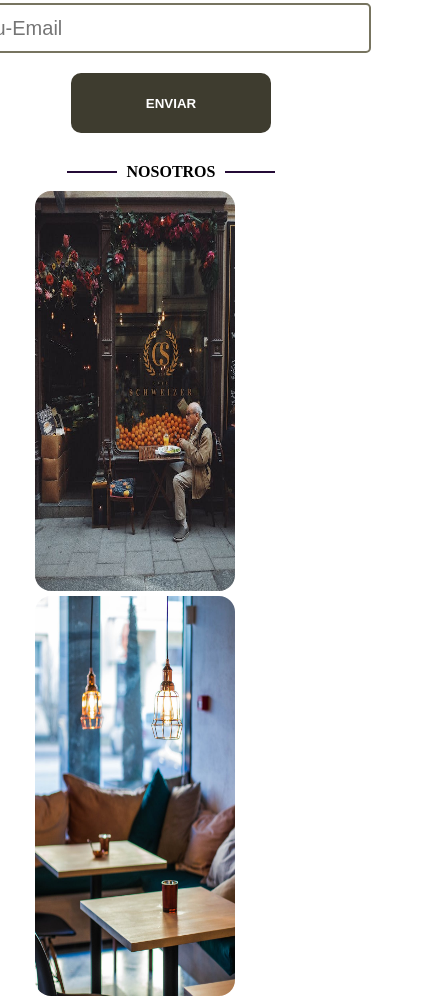
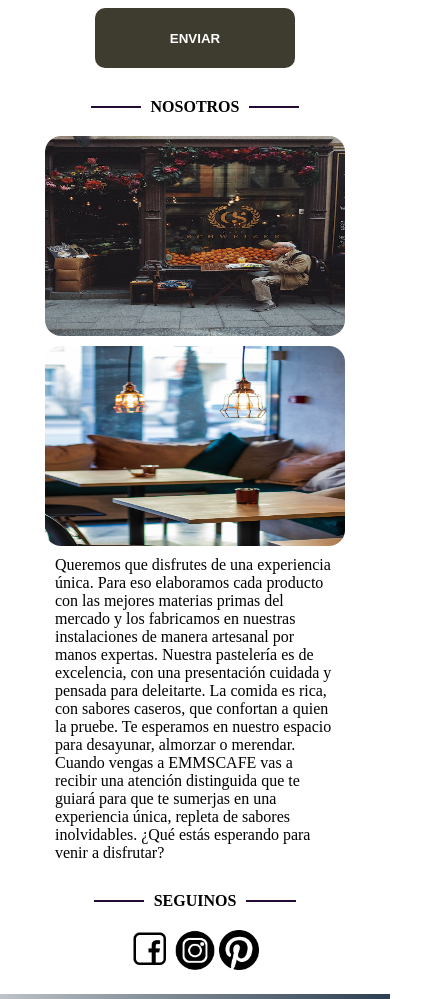
Before and after one commit to alangb-dp/integrator-final-html, a plain HTML site: page index.html in a window 390 px wide. Shown: the part 6344-7343 px from the top of the page, 446 px wide, since content can reach past the window. Drawn offline with Linux system fonts and the light colour scheme.

Commit message:
correct mediaqueries

```diff
--- a/index.html
+++ b/index.html
@@ -333,30 +333,6 @@
 
         </section>
 
-        <section id="about-us-mobile">
-            <div class="title">
-                <div class="title-content">
-                    <div class="l-1"></div>
-                    <h3>NOSOTROS</h3>
-                    <div class="l-2"></div>
-                </div>
-            </div>
-            <div class="images">
-                <img src="./assets/others/orange.jpeg" alt="Postal orange">
-                <img src="./assets/mesas.jpeg" alt="Postal">
-            </div>
-            <div>
-                <p>Queremos que disfrutes de una experiencia única.
-                    Para eso elaboramos cada producto con las mejores materias primas del mercado y los fabricamos en nuestras instalaciones de manera artesanal por manos expertas.
-                    Nuestra pastelería es de excelencia, con una presentación cuidada y pensada para deleitarte. La comida es rica, con sabores caseros, que confortan a quien la pruebe.
-                    Te esperamos en nuestro espacio para desayunar, almorzar o merendar. Cuando vengas a EMMSCAFE vas a recibir una atención distinguida que te guiará para que te sumerjas en una experiencia única, repleta de sabores inolvidables.
-                    ¿Qué estás esperando para venir a disfrutar?</p>
-            </div>
-
-
-
-        </section>
-
         <section id="about-us">
             <div class="title">
                 <div class="title-content">
@@ -366,15 +342,19 @@
                 </div>
             </div>
 
-            <div class="info-me">
-                <img src="./assets/others/orange.jpeg" alt="Postal orange">
+
+            <div class="info-container">
+                <div class="info-me">
+                    <img src="./assets/others/orange.jpeg" alt="Postal orange">
+                    <img src="./assets/mesas.jpeg" alt="Postal">
+                </div>
                 <p>Queremos que disfrutes de una experiencia única.
                     Para eso elaboramos cada producto con las mejores materias primas del mercado y los fabricamos en nuestras instalaciones de manera artesanal por manos expertas.
                     Nuestra pastelería es de excelencia, con una presentación cuidada y pensada para deleitarte. La comida es rica, con sabores caseros, que confortan a quien la pruebe.
                     Te esperamos en nuestro espacio para desayunar, almorzar o merendar. Cuando vengas a EMMSCAFE vas a recibir una atención distinguida que te guiará para que te sumerjas en una experiencia única, repleta de sabores inolvidables.
                     ¿Qué estás esperando para venir a disfrutar?</p>
 
-                <img src="./assets/mesas.jpeg" alt="Postal">
+
             </div>
 
         </section>
--- a/mediaqueries.css
+++ b/mediaqueries.css
@@ -48,9 +48,7 @@
         display: none;
     }
 
-    main{
-        width: 900px;
-    }
+
 
     #hero{
         display: none;
@@ -66,29 +64,35 @@
     }
 
     #hero-mobile img{
-        width: 800px;
-        height: 500px;
+        width: 500px;
+        height: 360px;
     }
 
 
-
-
-
     .l-1{
-        width: 200px;
+        width: 100px;
     }
 
     .l-2{
-        width: 200px;
+        width: 100px;
+    }
+
+
+    .info-container{
+        flex-direction: column;
+        justify-content: center;
+        align-items: center;
+        gap: 10px;
+        width: 80%;
     }
 
     .info-me img{
-        width: 200px;
+        width: 250px;
         height: 400px;
     }
 
     .info-me p{
-        font-size: 14px;
+        font-size: 10px;
     }
 
 }
@@ -97,38 +101,17 @@
 
 @media (max-width: 576px) {
 
-    header{
-        /*width: 510px;*/
+    .cart-des{
+        top: 100px;
+        width: 100%;
     }
 
 
 
-    .navbar-list{
-        left: 0;
-        width: 510px;
-
-    }
-
-
-
-    .cart-des{
-        width: 510px;
-        top: 100px;
-        left: 0;
-    }
-
-
-    main{
-        width: 80%;
-    }
-
-    #hero-mobile{
-        margin-left: 50px;
-    }
 
     #hero-mobile img{
-        width: 500px;
-        height: 300px;
+        width: 300px;
+        height: 250px;
     }
 
     .title-content h3{
@@ -143,31 +126,20 @@
         width: 50px;
     }
 
-    #about-us{
-        display: none;
+    .info-me{
+        flex-direction: column;
+
+    }
+    .info-me img{
+        width: 300px;
+        height: 200px;
     }
 
-    #about-us-mobile{
-        display: flex;
-        flex-direction: column;
-        justify-content: center;
-        align-items: center;
-        gap: 10px;
-    }
 
-    .images{
-        display: flex;
-        flex-wrap: wrap;
-        gap: 5px;
 
-    }
 
-    .images img{
-        width: 200px;
-        height: 400px;
-        border-radius: 1rem;
 
-    }
+
 
     footer{
         flex-direction: column;
--- a/styles.css
+++ b/styles.css
@@ -187,9 +187,7 @@ main{
     flex-direction: column;
     justify-content: center;
     align-items: center;
-    /*width: 1250px;*/
-    width: 100%;
-    margin: 15px;
+    /*width: 100%;*/
     padding: 20px;
     gap: 30px;
 
@@ -197,12 +195,14 @@ main{
 
 #image-cofee{
     display: flex;
+    width: 100%;
 }
 
 
 .container{
     display: grid;
-    width: 1250px;
+    justify-content: center;
+    width: 100%;
     height: 500px;
     grid-template-columns: 200px 200px 200px 200px 200px 200px ;
     gap: 6px;
@@ -251,7 +251,7 @@ main{
     flex-direction: column;
     justify-content: center;
     align-items: center;
-    width: 100%;
+    width: 1200px;
     background: linear-gradient(to right, #bdc3c7, #2c3e50);
     height: 200px;
     margin: 5px;
@@ -474,18 +474,23 @@ main{
     opacity: 0.8;
 }
 
-#about-us-mobile{
-    display: none;
-}
 
 #about-us{
     display: flex;
     flex-direction: column;
+    width: 100%;
     justify-content: center;
     align-items: center;
     gap: 20px;
 
 
+}
+
+.info-container{
+    display: flex;
+    flex-direction: column;
+    justify-content: center;
+    align-items: center;
 }
 
 .info-me{
```
